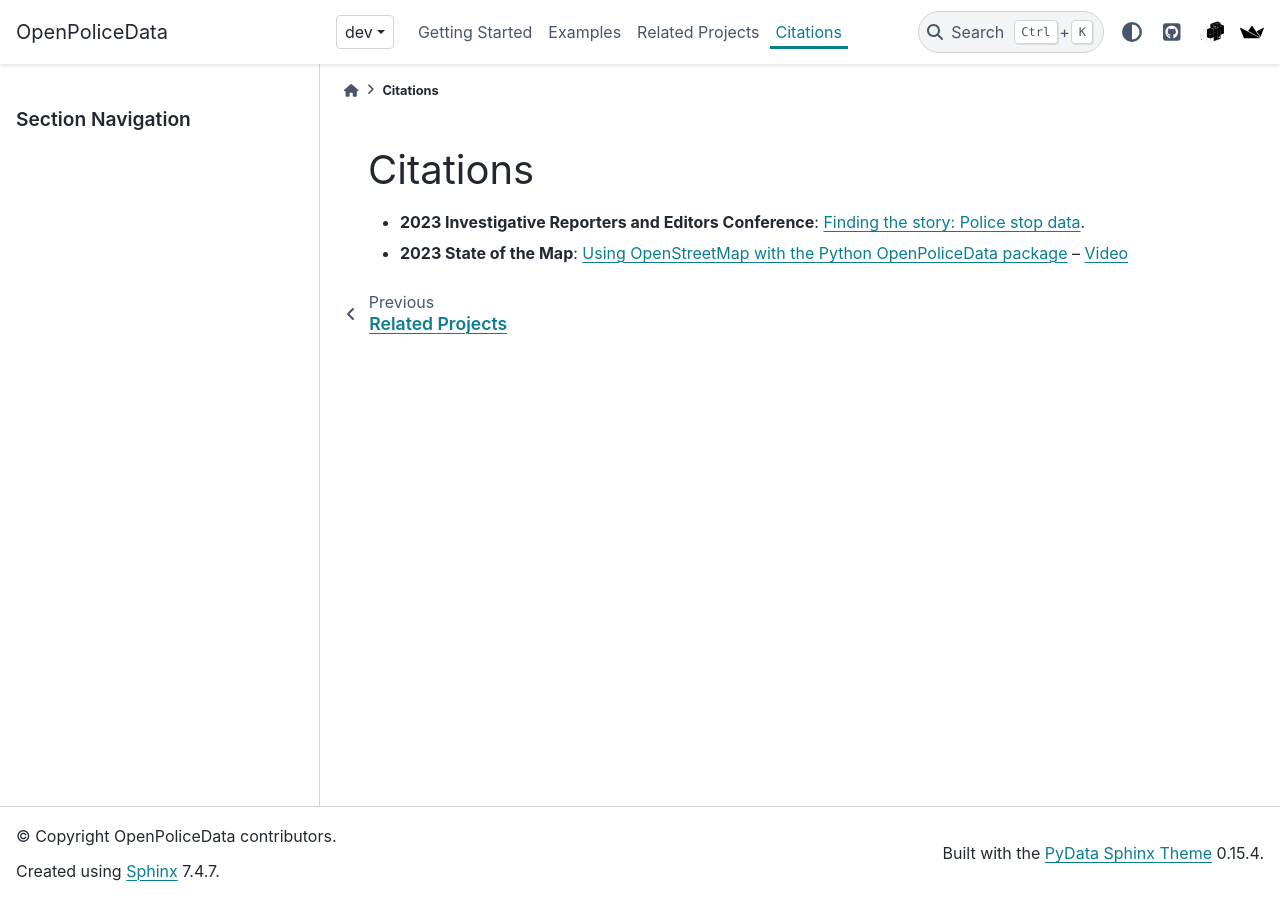
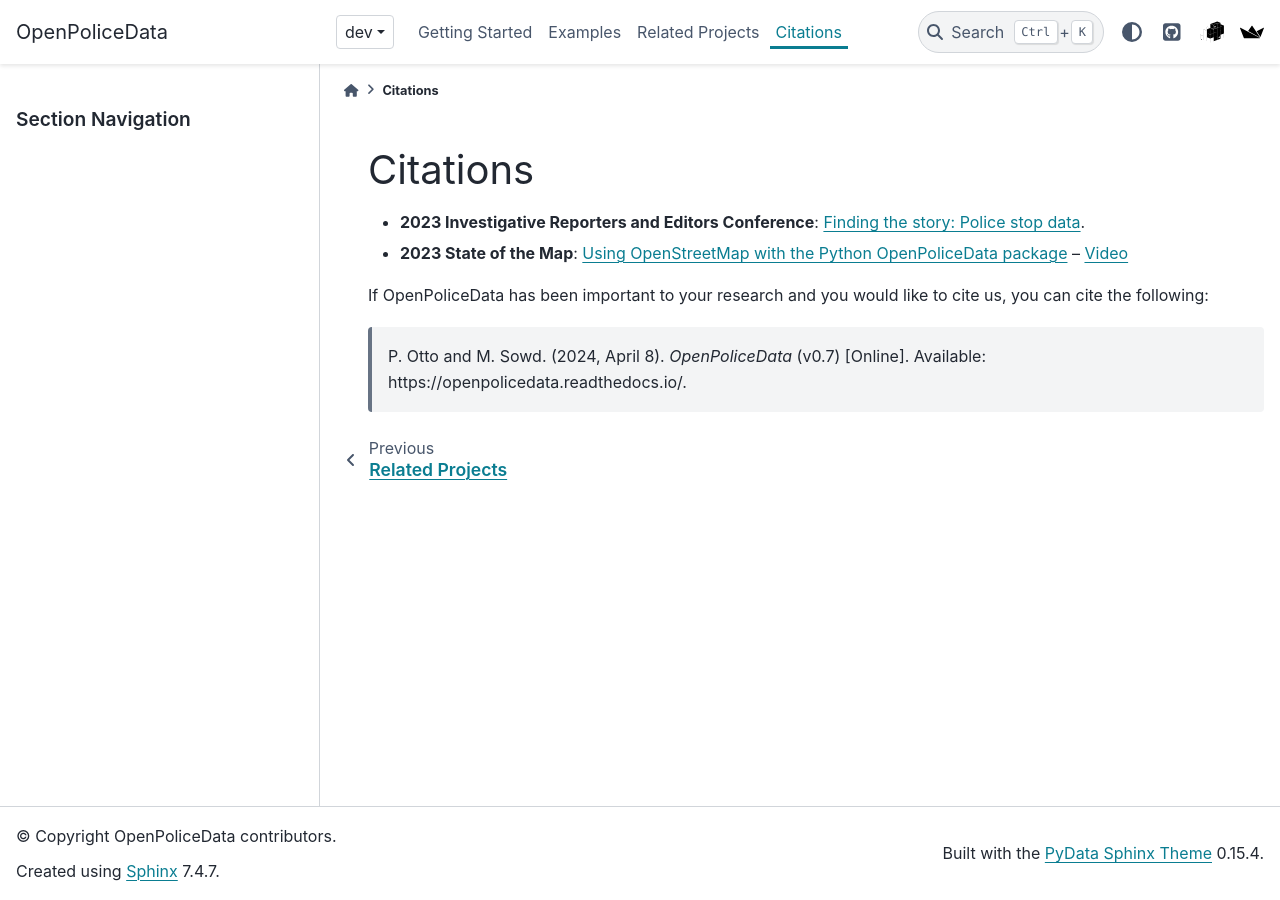
Before and after one commit to openpolicedata/openpolicedata, a Sphinx documentation site: the page built from docs/source/citations/index.md, in a window 1280 px wide. Built offline with Sphinx 7.4.7 and the PyData theme 0.15.4, drawn with Linux system fonts in a browser that asks for light colours; pages that are not in the unit, such as notebooks, are missing from menus; the version number could not be read and is left out.

Commit message:
Closes #262. Adding how to cite information

```diff
--- a/docs/source/citations/index.md
+++ b/docs/source/citations/index.md
@@ -10,3 +10,7 @@ html_theme.sidebar_secondary.remove: true
 
 - **2023 Investigative Reporters and Editors Conference**: [Finding the story: Police stop data](https://schedules.ire.org/ire-2023/index.html#2250).
 - **2023 State of the Map**: [Using OpenStreetMap with the Python OpenPoliceData package](https://2023.stateofthemap.us/schedule/) -- [Video](https://www.youtube.com/watch?v=E26MK_nz03w)
+
+If OpenPoliceData has been important to your research and you would like to cite us, you can cite the following:
+
+> P. Otto and M. Sowd. (2024, April 8). *OpenPoliceData* (v0.7) [Online]. Available: https://openpolicedata.readthedocs.io/.
```
